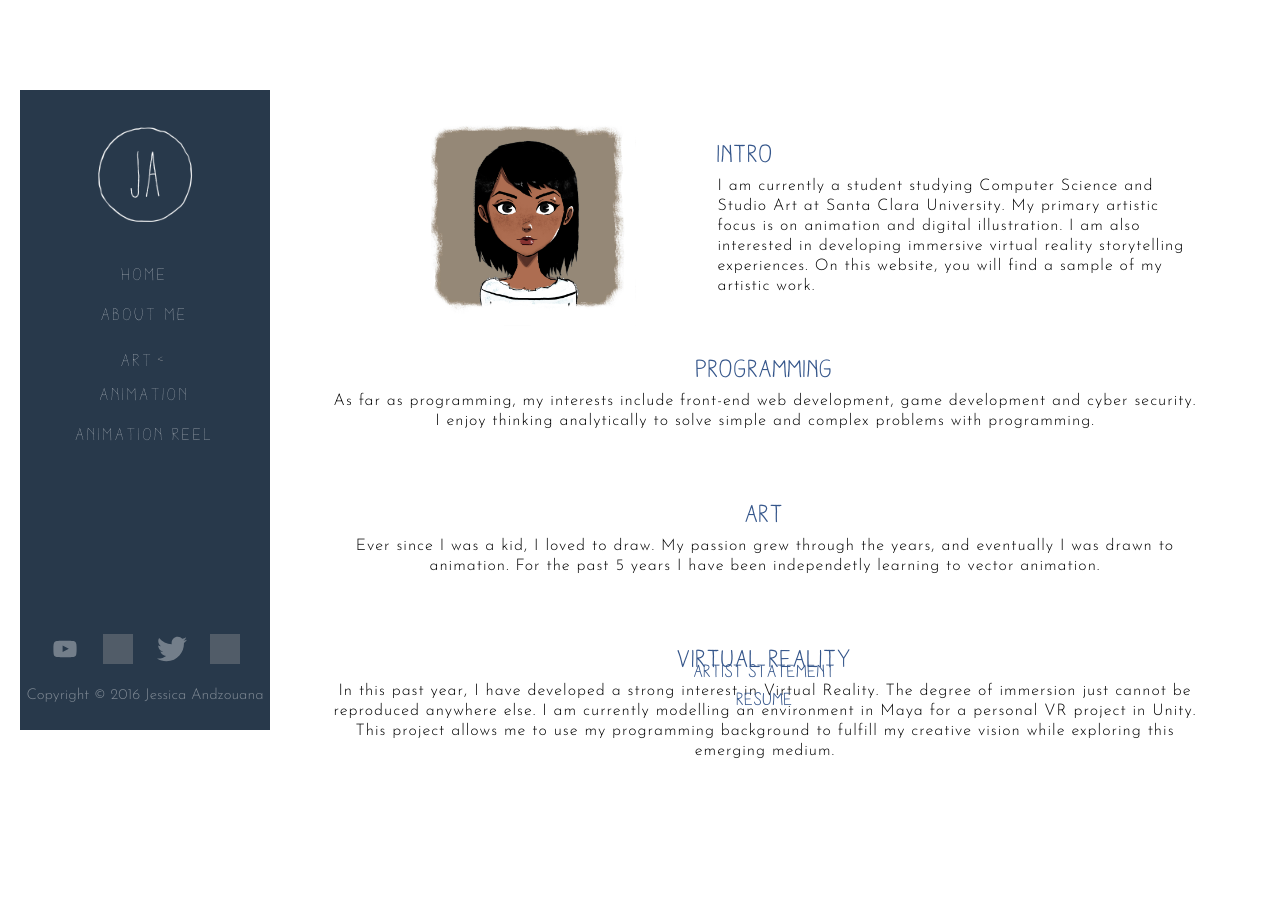
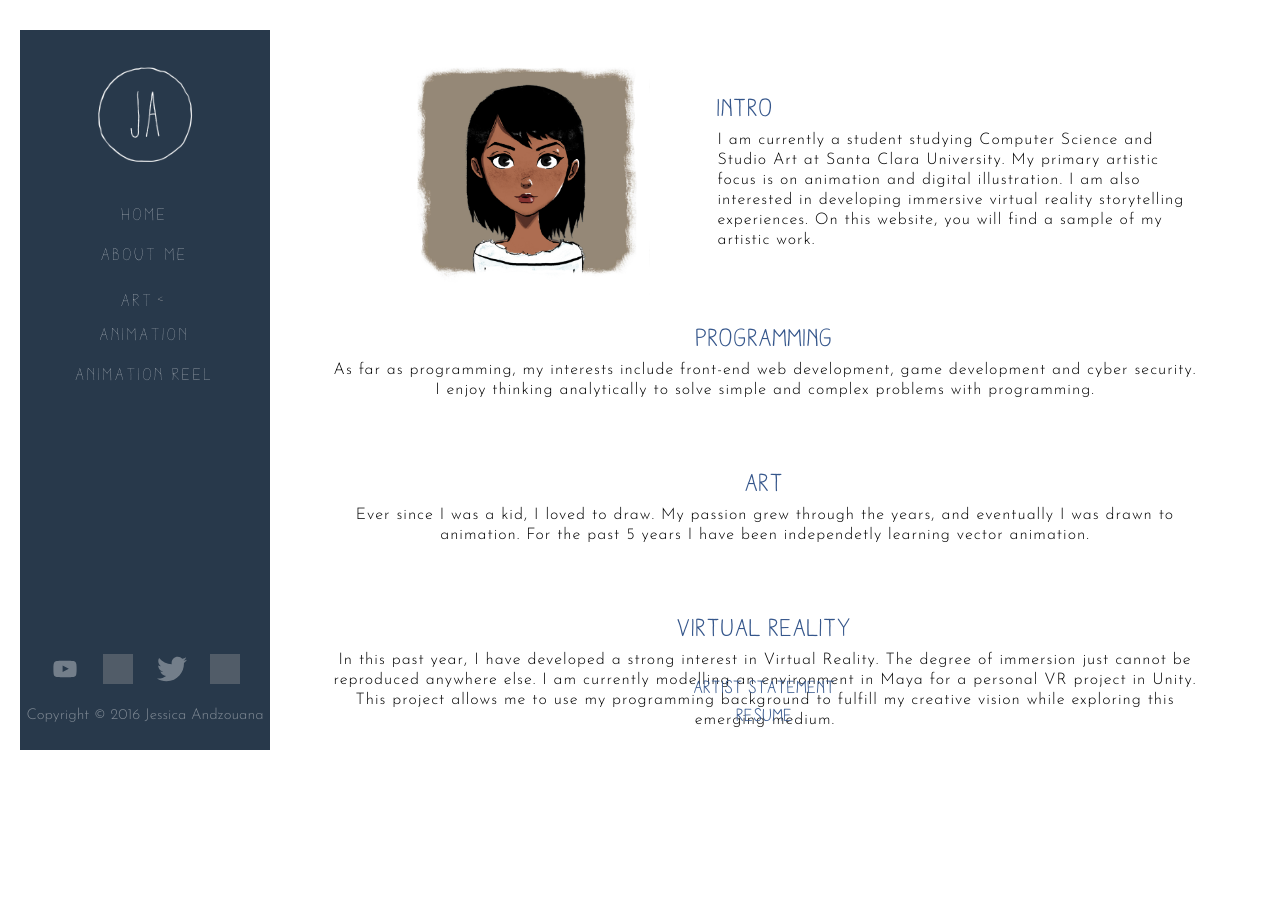
Before and after one commit to jandzouana/jandzouana.github.io, a PHP site: page /about.html in a window 1280 px wide. Before the commit the page ends 758 px from the top, so only its background shows below. Run offline with PHP 8.4, Linux system fonts and the light colour scheme; style sheets or scripts are compiled from the project's sources; grey boxes are pictures that could not be loaded.

Commit message:
changed dims

```diff
--- a/about.html
+++ b/about.html
@@ -111,7 +111,7 @@
 						</div>
 						<div class="text2">
 							<h2>Art</h2>
-							<h3>Ever since I was a kid, I loved to draw. My passion grew through the years, and eventually I was drawn to animation. For the past 5 years I have been independetly learning to vector animation. </h3>
+							<h3>Ever since I was a kid, I loved to draw. My passion grew through the years, and eventually I was drawn to animation. For the past 5 years I have been independetly learning vector animation. </h3>
 						</div>
 						<div class="text2">
 							<h2>Virtual Reality</h2>
--- a/sass/_variable.scss
+++ b/sass/_variable.scss
@@ -7,7 +7,7 @@ $page-header: 26px;
 $grid-size: 1100px;
 $page-width: 1500px;
 $page-height: 600px;
-$page_padding_top: 50px;
+$page_padding_top: 30px;
 $max-land-height: 600px;
 //height of header in mobile
 $brand-m-height:140px;
--- a/sass/about.scss
+++ b/sass/about.scss
@@ -134,6 +134,9 @@
 
 	.link-box{
 		height: 10%;
+		a{
+			font-size: 3vh;
+		}
 	}
 	.about-container{
 		border-top: 0px solid red;
@@ -193,6 +196,25 @@
 @media only screen and (max-width:600px){
 	.text2, .text{
 		h2{
+			font-size: 3.5vh;
+		}
+		h3{
+			font-size: 2vh;
+		}
+
+	}
+
+	.link-box{
+		height: 10%;
+		a{
+			font-size: 2vh;
+		}
+	}
+}
+
+@media only screen and (max-width:400px){
+	.text2, .text{
+		h2{
 			font-size: 3vh;
 		}
 		h3{
@@ -201,6 +223,7 @@
 
 	}
 }
+
 @media only screen and (max-width:$cut-off) and (orientation:landscape) and (max-height: $max-land-height){
 	#main-about{
 		//border: 1px solid green;
@@ -208,7 +231,10 @@
 		height: 240vh;
 	}
 	.link-box{
-		height: 20vh;
+		height: 10%;
+		a{
+			font-size: 6vh;
+		}
 	}
 	.text2, .text{
 		//border: 1px solid blue;
@@ -218,7 +244,7 @@
 			font-size: 8vh;
 		}
 		h3{
-			font-size: 4.5vh;
+			font-size: 4vh;
 		}
 
 
@@ -238,15 +264,43 @@
 	}
 	.small{
 		h2{
-			//font-size: 7vh!important;
+			font-size: 6.5vh!important;
 		}
 		h3{
-			//font-size: 5vh!important;
+			font-size: 3.5vh!important;
 		}
 
 	}
 }
 
+@media only screen and (max-width:700px) and (orientation:landscape) and (max-height: $max-land-height){
+	.link-box{
+		height: 10%;
+		a{
+			font-size: 5vh;
+		}
+	}
+	.text2, .text{
+		//border: 1px solid blue;
+		height: auto;
+
+		h2{
+			font-size: 6vh;
+		}
+		h3{
+			font-size: 3vh;
+		}
+	}
+	.small{
+		h2{
+			font-size: 4.5vh!important;
+		}
+		h3{
+			font-size: 3vh!important;
+		}
+
+	}
+}
 /*
 $('.text2 h2').css("font-size","7vh");
 $('.text2 h3').css("font-size","5vh");
--- a/sass/main.scss
+++ b/sass/main.scss
@@ -57,15 +57,15 @@ body{
 .container{
 	//border: 3px solid blue;
 	margin: auto;
-	margin-top: 40px;
+	margin-top: 0px;
 	margin-bottom: 40px;
 	padding-right: 20px;
 	padding-left: 20px;
 	display: flex;
 	justify-content: center;
 	flex-flow: row nowrap;
-	height: 80vh;
-	max-height: 80vh;
+	height: 90vh;
+	max-height: 90vh;
 	min-height: $page-height;
 	max-width: $page-width;
 	width: 100%;
--- a/stylesheets/main.css
+++ b/stylesheets/main.css
@@ -1477,7 +1528,7 @@ $('.text h3').css("font-size","5vh");
 }
 
 body {
-  padding-top: 50px;
+  padding-top: 30px;
 }
 
 /*Additional classes*/
@@ -1504,15 +1555,15 @@ body {
 /*container for navigation and main content*/
 .container {
   margin: auto;
-  margin-top: 40px;
+  margin-top: 0px;
   margin-bottom: 40px;
   padding-right: 20px;
   padding-left: 20px;
   display: flex;
   justify-content: center;
   flex-flow: row nowrap;
-  height: 80vh;
-  max-height: 80vh;
+  height: 90vh;
+  max-height: 90vh;
   min-height: 600px;
   max-width: 1500px;
   width: 100%;
```
Also changed, not shown: other parts of stylesheets/main.css (+53 -2 lines), stylesheets/about.css (+53 -2 lines).
